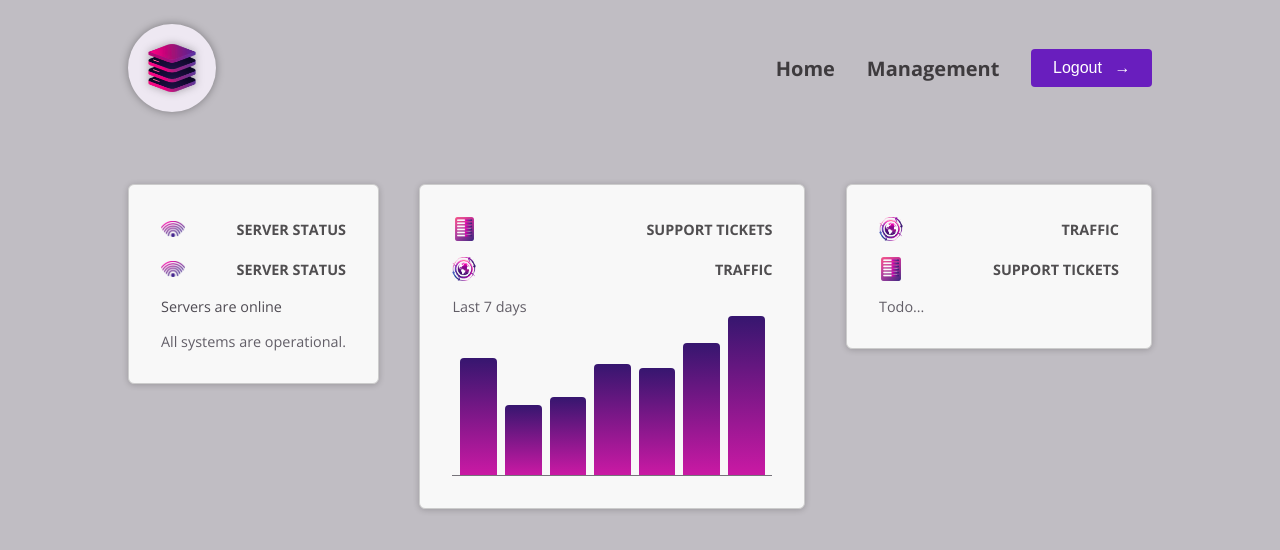
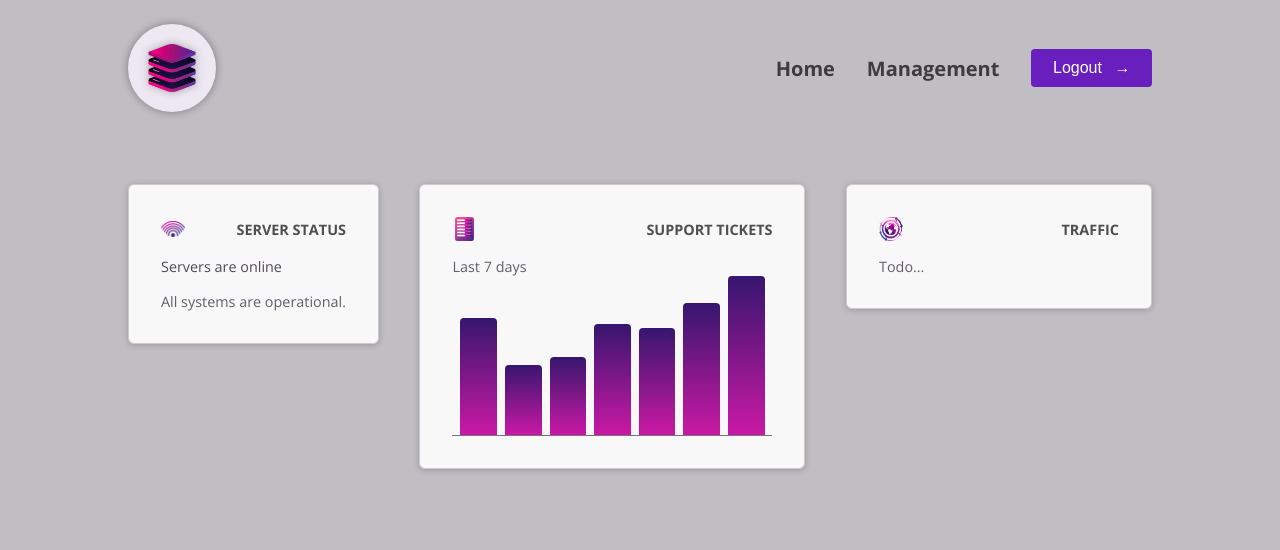
Before and after one commit to mitrasingh/angular-ticket-system, an Angular app: page / in a window 1280 px wide. Shown: the top 550 px of the page. Built offline with nearby package versions, Linux system fonts and the light colour scheme.

Commit message:
update: remove header section which is now located in dashboard-item

```diff
--- a/src/app/dashboard/server-status/server-status.component.html
+++ b/src/app/dashboard/server-status/server-status.component.html
@@ -1,8 +1,3 @@
-<article>
-  <header>
-    <img src="status.png" alt="A signal symbol" />
-    <h2>Server Status</h2>
-  </header>
 <div>
   @if (currentStatus === 'online') {
   <p>Servers are online</p>
@@ -15,4 +10,3 @@
   <p>Fetching server status failed.</p>
   }
 </div>
-</article>
--- a/src/app/dashboard/support-tickets/support-tickets.component.html
+++ b/src/app/dashboard/support-tickets/support-tickets.component.html
@@ -1,9 +1,3 @@
-<article>
-  <header>
-    <img src="list.png" alt="A list of items" />
-    <h2>Support Tickets</h2>
-  </header>
-  <div id="status">
-    <p>Todo...</p>
-  </div>
-</article>
+<div id="status">
+  <p>Todo...</p>
+</div>
--- a/src/app/dashboard/traffic/traffic.component.html
+++ b/src/app/dashboard/traffic/traffic.component.html
@@ -1,8 +1,3 @@
-<article>
-  <header>
-    <img src="globe.png" alt="A globe" />
-    <h2>Traffic</h2>
-  </header>
 <div id="traffic">
   <p>Last 7 days</p>
 
@@ -12,4 +7,3 @@
     }
   </div>
 </div>
-</article>
```
Lines whose indentation alone changed are shown as unchanged.
